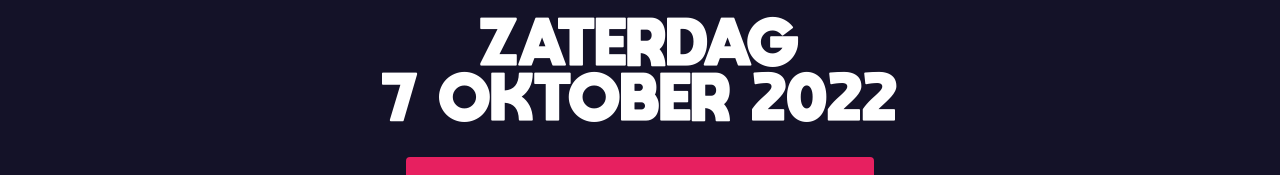
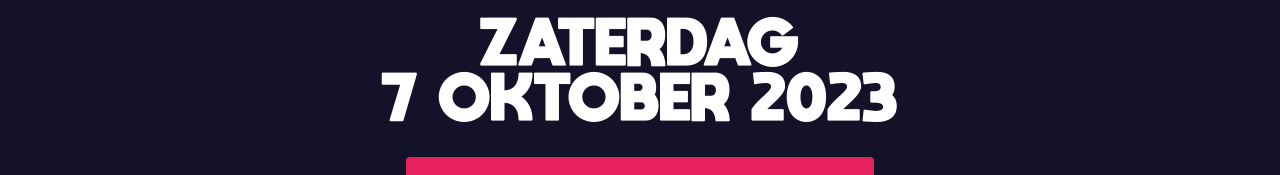
Before and after one commit to Cocktail-vs-Beer/frontend, a Next.js app: page / in a window 1280 px wide. Shown: the part 725-900 px from the top of the page. Built offline with nearby package versions, Linux system fonts and the light colour scheme.

Commit message:
fix: updated the year

```diff
--- a/src/components/Hero/index.tsx
+++ b/src/components/Hero/index.tsx
@@ -228,7 +228,7 @@ const Hero = ({ numberOfTickets, setNumberOfTickets }: any) => {
       <LogoCocktail className="c-hero__logo" />
       <div className="c-hero__date-container">
         <h1 className="c-hero__date-day">ZATERDAG</h1>
-        <h1 className="c-hero__date-date">7 OKTOBER 2022</h1>
+        <h1 className="c-hero__date-date">7 OKTOBER 2023</h1>
       </div>
       <button className="c-hero__cta">
         Tickets binnenkort verkrijgbaar
```
